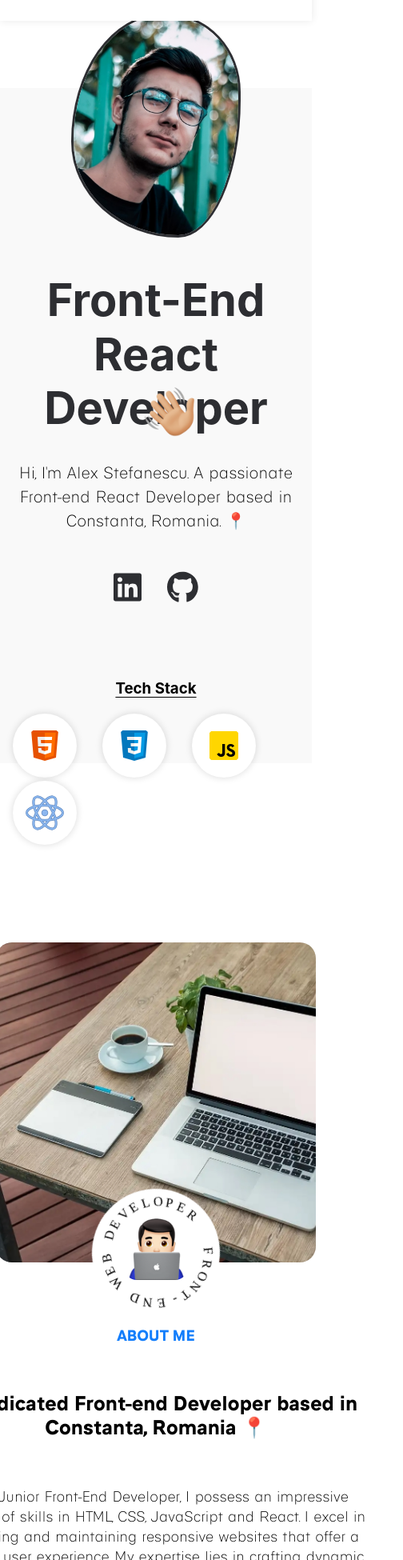
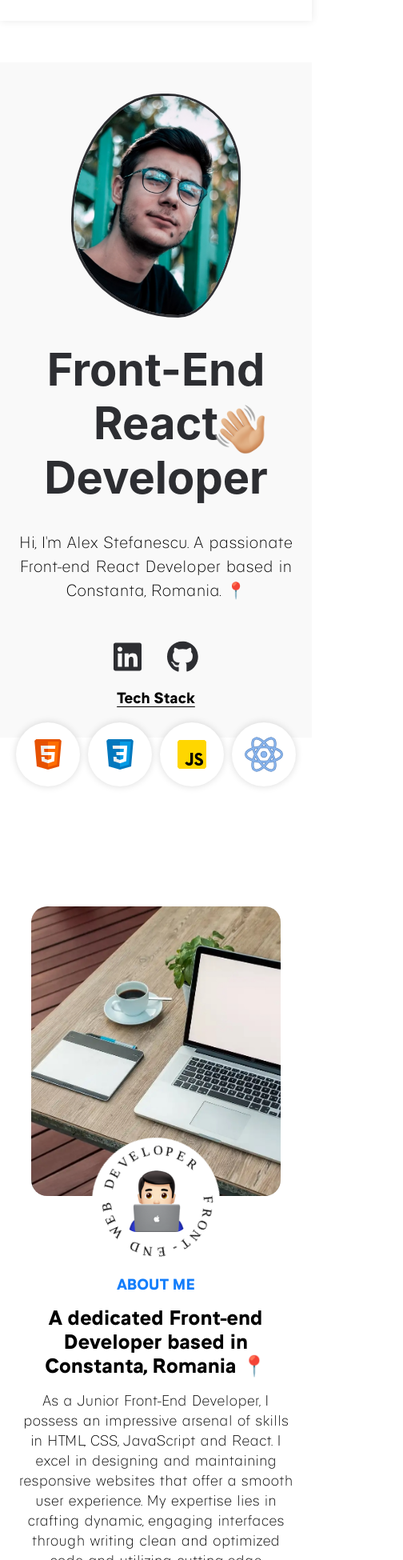
Before and after one commit to MrSkrubElite/portofoliu_react, a React (Create React App) app: page / in a window 390 px wide. Shown: the part 50-2000 px from the top of the page at 80% size, 504 px wide, since content can reach past the window. Built offline with nearby package versions, Linux system fonts and the light colour scheme.

Commit message:
++media_queries

```diff
--- a/src/components/aboutme/Aboutme.css
+++ b/src/components/aboutme/Aboutme.css
@@ -168,3 +168,43 @@
         margin-top: 0;
     }
 }
+
+
+/* Mobile */
+
+@media screen and (max-width: 450px) {
+    .aboutme-container {
+        max-width: 350px;
+        width: 100%;
+        height: 100%;
+        display: flex;
+        justify-content: center;
+        align-items: center;
+        flex-direction: column;
+    }
+
+    .aboutme-img-container {
+        width: 100%;
+        padding: 1.2rem;
+        min-width: 0;
+    }
+
+    .laptop {
+        margin-bottom: 109px;
+        margin-top: 0;
+        margin-left: 0;
+    }
+
+    .aboutme-info {
+        width: 100%;
+        min-width: 0;
+    }
+
+    .aboutme-info h3 {
+        padding-bottom: 1rem;
+    }
+
+    .aboutme-info h1 {
+        padding-bottom: 1rem;
+    }
+}
--- a/src/components/contactme/Contactme.css
+++ b/src/components/contactme/Contactme.css
@@ -51,11 +51,12 @@
 
 .cc h4 {
     font-family: genera-semibold;
-    font-size: 1rem;
+    font-size: 20px;
 }
 
 .cc p {
     font-family: genera-light;
+    font-size: 20px;
 }
 
 .map {
@@ -87,3 +88,42 @@
         max-width: 700px;
     }
 }
+
+/* Mobile */
+
+@media screen and (max-width: 450px) {
+    #contactme {
+        width: 100%;
+        height: 100%;
+        background-color: #fff;
+        padding: 5rem 0;
+    }
+
+    .container-contactme {
+        max-width: 350px;
+    }
+
+    .links-container {
+        display: flex;
+        justify-content: flex-start;
+        align-items: center;
+        flex-direction: column;
+        padding: 2rem 0;
+        width: 100%;
+        height: 100%;
+    }
+
+    .location {
+        display: flex;
+        justify-content: flex-start;
+        align-items: center;
+        flex-direction: row;
+        width: 100%;
+        height: 100%;
+    }
+
+    .mail {
+        padding-top: 2rem;
+        padding-left: 0;
+    }
+}
--- a/src/components/footer/Footer.css
+++ b/src/components/footer/Footer.css
@@ -38,3 +38,18 @@ footer {
         max-width: 700px;
     }
 }
+
+
+/* Mobile */
+
+@media screen and (max-width: 450px) {
+    .footer-container {
+        max-width: 350px;
+    }
+
+    .footer-links {
+        display: flex;
+        justify-content: center;
+        align-items: center;
+    }
+}
--- a/src/components/hero/Hero.css
+++ b/src/components/hero/Hero.css
@@ -44,6 +44,7 @@
     display: flex;
     justify-content: flex-start;
     align-items: center;
+    font-family: genera-semibold;
 }
 
 .hero2-icons img {
@@ -235,3 +236,62 @@
     }
 
 }
+
+
+/* Mobile */
+
+@media screen and (max-width: 450px) {
+    #hero {
+        width: 100%;
+        height: 100vh;
+        margin: 8rem 0;
+    }
+
+    .hero-container {
+        justify-content: center;
+        max-width: 350px;
+    }
+
+    .hero1 {
+        width: 100%;
+        height: 100%;
+        display: flex;
+        justify-content: center;
+        align-items: center;
+        flex-direction: column-reverse;
+    }
+
+    .photo {
+        min-width: 0;
+        padding-top: 8rem;
+    }
+
+    .info {
+        width: 100%;
+        height: 100%;
+        text-align: center;
+        display: flex;
+        justify-content: flex-start;
+        align-items: center;
+        flex-direction: column;
+    }
+
+    .info img {
+        bottom: 63px;
+        right: 38px;
+    }
+
+    .icons-img-container {
+        display: flex;
+        justify-content: center;
+        align-items: center;
+    }
+
+    .hero2-icons img {
+        background-color: #fff;
+        border-radius: 50%;
+        margin: 0 5px;
+        padding: 1rem;
+        box-shadow: 0 0 10px rgba(0, 0, 0, 0.15);
+    }
+}
--- a/src/components/navbar/Navbar.css
+++ b/src/components/navbar/Navbar.css
@@ -116,3 +116,27 @@ a {
         display: none;
     }
 }
+
+/* Mobile */
+
+@media screen and (max-width: 450px) {
+    .nav-container {
+        display: flex;
+        position: fixed;
+        width: 100%;
+        height: auto;
+        justify-content: space-between;
+        align-items: center;
+        text-align: center;
+        padding: 1.5rem 1rem;
+        left: 0;
+        top: 0;
+        background-color: #fff;
+        box-shadow: 0 0 10px rgba(0,0,0,.09);
+        z-index: 200;
+    }
+
+    .menu-container {
+        top: 0;
+    }
+}
--- a/src/components/projects/Projects.css
+++ b/src/components/projects/Projects.css
@@ -152,3 +152,56 @@
         padding: 1rem;
     }
 }
+
+
+/* Mobile */
+
+@media screen and (max-width: 450px) {
+    #projects {
+        width: 100%;
+        height: 100%;
+    }
+
+    #projects .container {
+        max-width: 350px;
+    }
+
+    .project-box {
+        display: flex;
+        justify-content: center;
+        align-items: center;
+        flex-direction: column;
+        width: 100%;
+        height: 100%;
+        box-shadow: 0 0 10px rgba(0, 0, 0, 0.15);
+        border-radius: 20px;
+        background-color: #fff;
+        margin: 3.5rem 0;
+    }
+
+    .project-img {
+        width: 95%;
+        height: 400px;
+        box-shadow: 0 0 10px rgba(0, 0, 0, 0.139);
+        border-radius: 20px;
+        margin: 1rem 0;
+        z-index: 3;
+        padding: 0.4rem;
+    }
+
+    .project-img img {
+        width: 100%;
+    }
+
+    .project-info {
+        width: 100%;
+        height: 100%;
+        display: flex;
+        justify-content: space-between;
+        align-items: center;
+        flex-direction: column;
+        text-align: center;
+        margin: 1rem;
+        padding: 1rem;
+    }
+}
```
